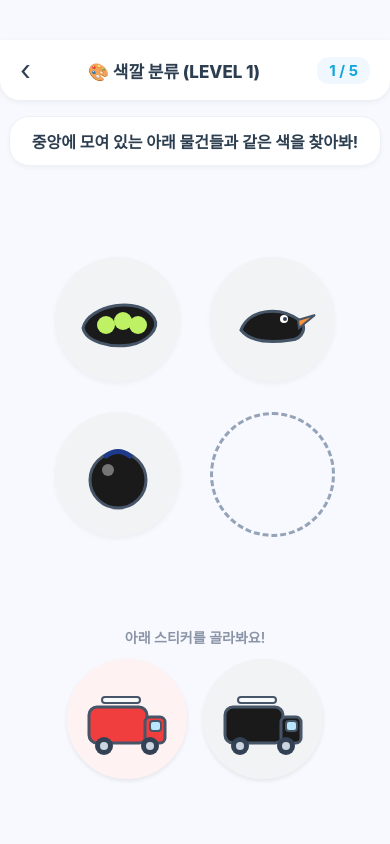
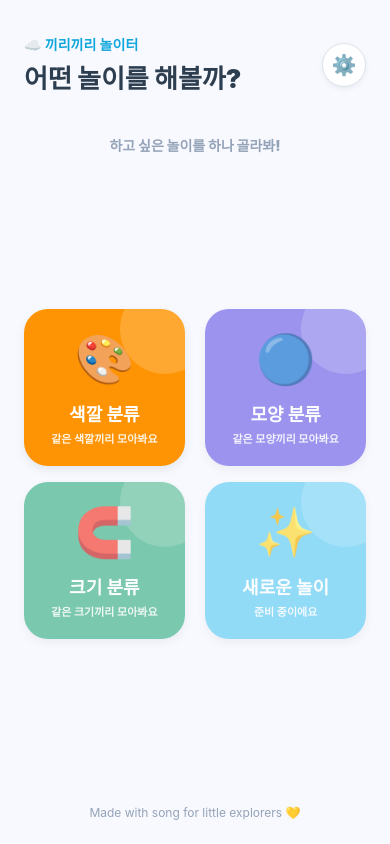
Before and after one commit to julia2524/playgrondApp, a React Native app: screen /Home in a window 390 px wide. Built offline with nearby package versions, Linux system fonts and the light colour scheme.

Commit message:
homescreen

```diff
--- a/App.tsx
+++ b/App.tsx
@@ -2,6 +2,14 @@ import { StatusBar } from "expo-status-bar";
 import { StyleSheet, Text, View } from "react-native";
 import ClassificationPlayScreen from "./games/classification/color/screens/ClassificationPlayScreen";
 
+import { NavigationContainer } from "@react-navigation/native";
+import AppNavigator from "./navigation/AppNavigator";
+
 export default function App() {
-  return <ClassificationPlayScreen />;
+  return (
+    <NavigationContainer>
+      <StatusBar hidden={true} />
+      <AppNavigator />
+    </NavigationContainer>
+  );
 }
--- /dev/null
+++ b/games/classification/color/styles/homeStyles.ts
@@ -0,0 +1,129 @@
+import styled from "styled-components/native";
+
+export const Container = styled.View`
+  flex: 1;
+  background-color: #f8f9fe;
+  padding: 24px;
+  justify-content: space-between;
+`;
+
+export const Header = styled.View`
+  flex-direction: row;
+  align-items: center;
+  justify-content: space-between;
+  margin-top: 10px;
+`;
+
+export const SubTitle = styled.Text`
+  font-size: 14px;
+  color: #0fa6dd;
+  font-weight: bold;
+`;
+
+export const Title = styled.Text`
+  font-size: 26px;
+  color: #2c3e50;
+  font-weight: 900;
+  margin-top: 4px;
+`;
+
+export const SettingButton = styled.TouchableOpacity`
+  width: 44px;
+  height: 44px;
+  border-radius: 22px;
+  background-color: #ffffff;
+  border-width: 1px;
+  border-color: #dce4ec;
+  align-items: center;
+  justify-content: center;
+  elevation: 2;
+  shadow-color: #64748b;
+  shadow-offset: 0px 2px;
+  shadow-opacity: 0.1;
+  shadow-radius: 4px;
+`;
+
+export const SettingButtonText = styled.Text`
+  font-size: 20px;
+`;
+
+export const GuideTextContainer = styled.View`
+  margin-top: 40px;
+  margin-bottom: 15px;
+  align-items: center;
+  flex: 1;
+`;
+
+export const GuideText = styled.Text`
+  font-size: 14px;
+  font-weight: 900;
+  color: #94a3b8;
+`;
+
+export const GameGrid = styled.View`
+  flex-direction: row;
+  flex-wrap: wrap;
+  justify-content: space-between;
+  gap: 16px;
+  flex: 3;
+  /* margin-auto: true; */
+`;
+
+interface GameCardProps {
+  bgColor: string;
+  disabled?: boolean;
+}
+
+export const GameCard = styled.TouchableOpacity<GameCardProps>`
+  width: 47%;
+  background-color: ${(props) => props.bgColor};
+  border-radius: 24px;
+  padding: 20px;
+  align-items: center;
+  justify-content: center;
+  position: relative;
+  overflow: hidden;
+  opacity: ${(props) => (props.disabled ? 0.7 : 1)};
+  elevation: 3;
+  shadow-color: #64748b;
+  shadow-offset: 0px 4px;
+  shadow-opacity: 0.12;
+  shadow-radius: 8px;
+`;
+
+// 🌟 카드 우측 상단에 박힐 몽글몽글 물방울/광채 효과
+export const CardBubble = styled.View`
+  position: absolute;
+  width: 90px;
+  height: 90px;
+  border-radius: 45px;
+  background-color: rgba(255, 255, 255, 0.18);
+  right: -25px;
+  top: -25px;
+`;
+
+export const GameEmoji = styled.Text`
+  font-size: 48px;
+  margin-bottom: 12px;
+`;
+
+export const GameTitle = styled.Text`
+  font-size: 18px;
+  color: #ffffff;
+  font-weight: bold;
+  margin-bottom: 4px;
+`;
+
+export const GameDesc = styled.Text`
+  font-size: 11px;
+  color: rgba(255, 255, 255, 0.9);
+  text-align: center;
+  font-weight: bold;
+`;
+
+export const Footer = styled.Text`
+  text-align: center;
+  font-size: 12px;
+  color: #94a3b8;
+  margin-top: 20px;
+`;
--- a/navigation/AppNavigator.tsx
+++ b/navigation/AppNavigator.tsx
@@ -0,0 +1,22 @@
+import { createNativeStackNavigator } from "@react-navigation/native-stack";
+import HomeScreen from "../screens/HomeScreen";
+import ClassificationPlayScreen from "../games/classification/color/screens/ClassificationPlayScreen";
+
+const Stack = createNativeStackNavigator();
+
+export default function AppNavigator() {
+  return (
+    <Stack.Navigator
+      initialRouteName="Home"
+      screenOptions={{
+        headerShown: false,
+      }}
+    >
+      <Stack.Screen name="Home" component={HomeScreen} />
+      <Stack.Screen
+        name="ClassificationPlayScreen"
+        component={ClassificationPlayScreen}
+      />
+    </Stack.Navigator>
+  );
+}
--- a/navigation/types.ts
+++ b/navigation/types.ts
@@ -0,0 +1,4 @@
+export type RootStackParamList = {
+  Home: undefined;
+  ClassificationPlayScreen: undefined;
+};
--- a/package.json
+++ b/package.json
@@ -9,12 +9,16 @@
     "web": "expo start --web"
   },
   "dependencies": {
+    "@react-navigation/native": "^7.3.17",
+    "@react-navigation/native-stack": "^7.18.9",
     "expo": "~54.0.36",
     "expo-status-bar": "~3.0.9",
     "react": "19.1.0",
     "react-native": "0.81.5",
     "react-native-gesture-handler": "~2.28.0",
     "react-native-reanimated": "~4.1.1",
+    "react-native-safe-area-context": "~5.6.0",
+    "react-native-screens": "~4.16.0",
     "react-native-svg": "15.12.1",
     "react-native-worklets": "0.5.1",
     "styled-components": "^6.5.3"
--- a/screens/HomeScreen.tsx
+++ b/screens/HomeScreen.tsx
@@ -0,0 +1,120 @@
+import React from "react";
+import { Alert, View } from "react-native";
+import {
+  CardBubble,
+  Container,
+  Footer,
+  GameCard,
+  GameDesc,
+  GameEmoji,
+  GameGrid,
+  GameTitle,
+  GuideText,
+  GuideTextContainer,
+  Header,
+  SettingButton,
+  SettingButtonText,
+  SubTitle,
+  Title,
+} from "../games/classification/color/styles/homeStyles";
+import { useNavigation } from "@react-navigation/native";
+import { NativeStackNavigationProp } from "@react-navigation/native-stack";
+import { RootStackParamList } from "../navigation/types";
+
+type HomeNavigationProp = NativeStackNavigationProp<RootStackParamList, "Home">;
+
+export default function HomeScreen() {
+  const navigation = useNavigation<HomeNavigationProp>();
+  // 색깔 분류 게임으로 이동하는 함수
+  const goToClassification = () => {
+    navigation.navigate("ClassificationPlayScreen");
+  };
+
+  const handleLockedGame = (gameName: string) => {
+    Alert.alert("잠금", `🔒 ${gameName}은 다음 업데이트에서 만나요!`);
+  };
+
+  return (
+    <Container>
+      {/* 상단 헤더 */}
+      <Header>
+        <View>
+          <SubTitle>☁️ 끼리끼리 놀이터</SubTitle>
+          <Title>어떤 놀이를 해볼까?</Title>
+        </View>
+        <SettingButton
+          onPress={() => Alert.alert("설정", "설정 화면은 준비 중이에요!")}
+          activeOpacity={0.8}
+        >
+          <SettingButtonText>⚙️</SettingButtonText>
+        </SettingButton>
+      </Header>
+
+      {/* 안내 문구 */}
+      <GuideTextContainer>
+        <GuideText>하고 싶은 놀이를 하나 골라봐!</GuideText>
+      </GuideTextContainer>
+
+      {/* 게임 카드 그리드 */}
+      <GameGrid>
+        {/* 색깔 분류 (활성화) */}
+        <GameCard
+          bgColor="#FE9404"
+          onPress={goToClassification}
+          activeOpacity={0.9}
+        >
+          {/* 💧 우측 상단 몽글몽글 물방울 효과 */}
+          <CardBubble />
+          <GameEmoji>🎨</GameEmoji>
+          <GameTitle>색깔 분류</GameTitle>
+          <GameDesc>같은 색깔끼리 모아봐요</GameDesc>
+        </GameCard>
+
+        {/* 모양 분류 (준비중) */}
+        <GameCard
+          bgColor="#7569E8"
+          disabled={true}
+          onPress={() => handleLockedGame("모양 분류")}
+          activeOpacity={0.9}
+        >
+          {/* 💧 우측 상단 몽글몽글 물방울 효과 */}
+          <CardBubble />
+          <GameEmoji>🔵</GameEmoji>
+          <GameTitle>모양 분류</GameTitle>
+          <GameDesc>같은 모양끼리 모아봐요</GameDesc>
+        </GameCard>
+
+        {/* 크기 분류 (준비중) */}
+        <GameCard
+          bgColor="#45B48B"
+          disabled={true}
+          onPress={() => handleLockedGame("크기 분류")}
+          activeOpacity={0.9}
+        >
+          {/* 💧 우측 상단 몽글몽글 물방울 효과 */}
+          <CardBubble />
+          <GameEmoji>🧲</GameEmoji>
+          <GameTitle>크기 분류</GameTitle>
+          <GameDesc>같은 크기끼리 모아봐요</GameDesc>
+        </GameCard>
+
+        {/* 새로운 놀이 (준비중) */}
+        <GameCard
+          bgColor="#67cff4"
+          disabled={true}
+          onPress={() => handleLockedGame("새로운 놀이")}
+          activeOpacity={0.9}
+        >
+          {/* 💧 우측 상단 몽글몽글 물방울 효과 */}
+          <CardBubble />
+          <GameEmoji>✨</GameEmoji>
+          <GameTitle>새로운 놀이</GameTitle>
+          <GameDesc>준비 중이에요</GameDesc>
+        </GameCard>
+      </GameGrid>
+
+      {/* 하단 푸터 */}
+      <Footer>Made with song for little explorers 💛</Footer>
+    </Container>
+  );
+}
```
Also changed, not shown: 1 other file (tests, documents, lock files or other folders).
